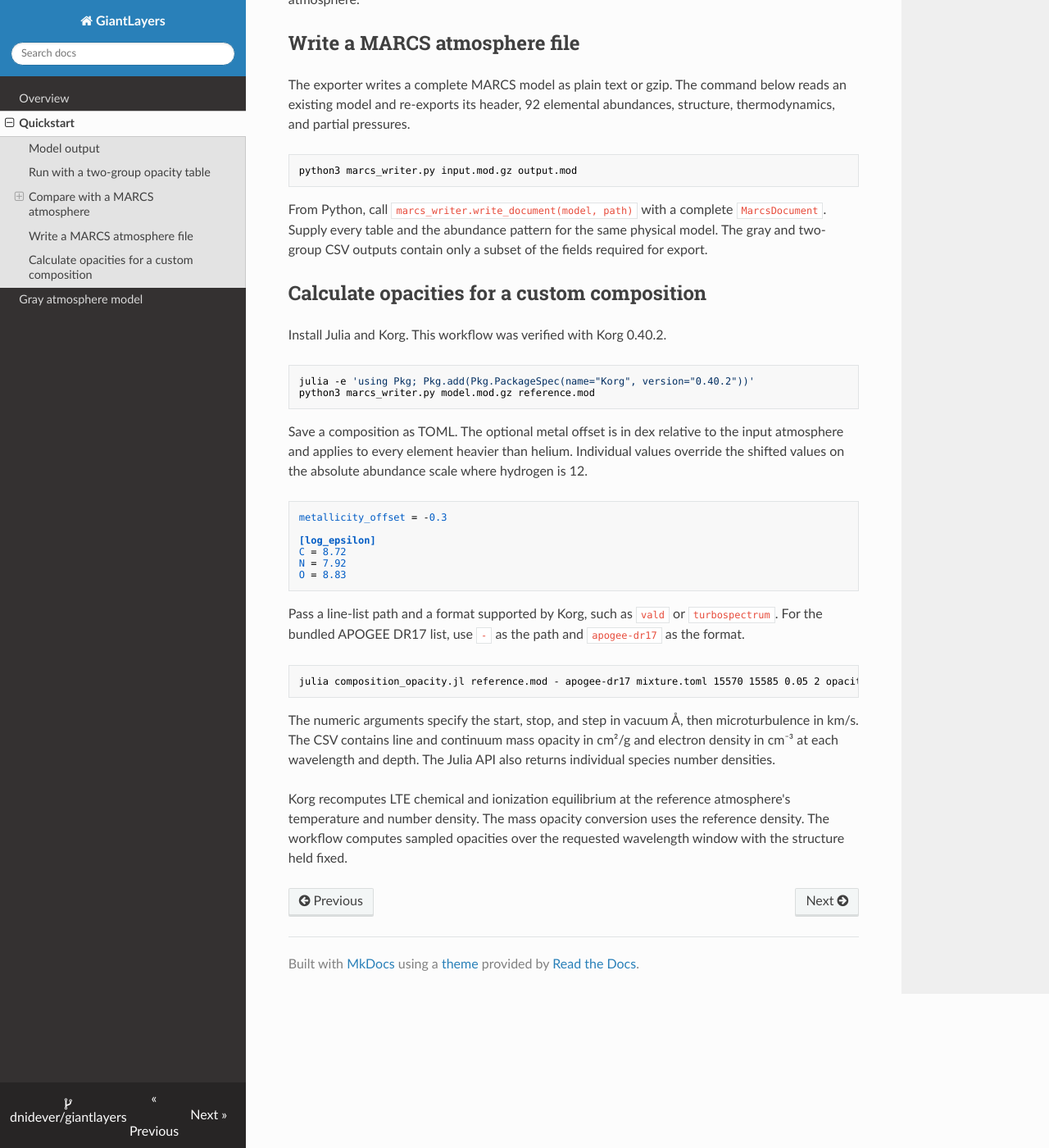
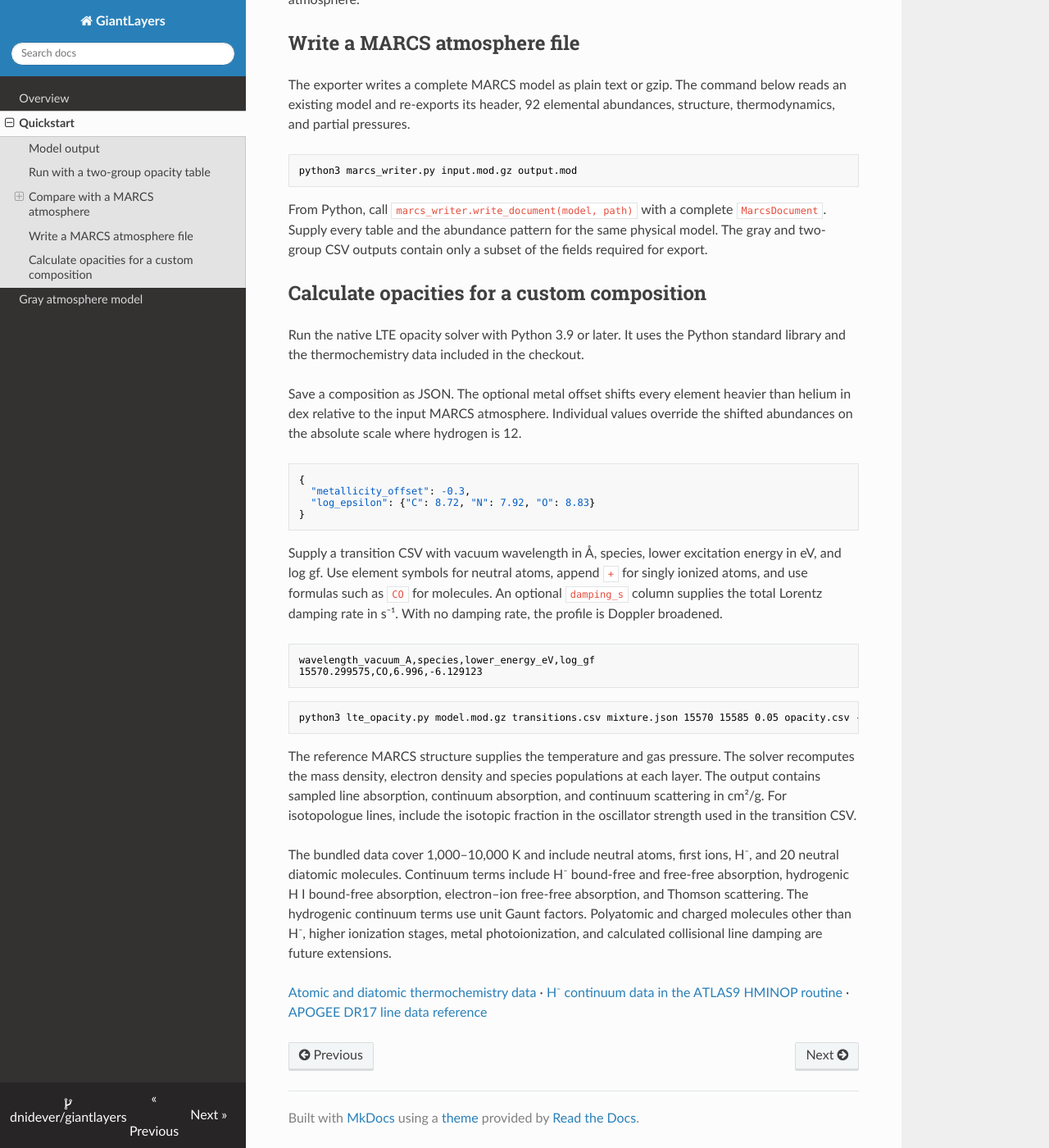
Before and after one commit to dnidever/giantlayers, an MkDocs documentation site: the page built from docs/quickstart.md, in a window 1280 px wide and 1400 px high, scrolled down 1935 px. Shown: the whole window at 82% size. Built offline with MkDocs 1.6.1, drawn with Linux system fonts in a browser that asks for light colours; nearby versions of some CDN libraries.

Commit message:
Document the dependency-free opacity workflow

````diff
--- a/docs/quickstart.md
+++ b/docs/quickstart.md
@@ -73,30 +73,30 @@ From Python, call `marcs_writer.write_document(model, path)` with a complete `Ma
 
 ## Calculate opacities for a custom composition
 
-Install Julia and Korg. This workflow was verified with Korg 0.40.2.
+Run the native LTE opacity solver with Python 3.9 or later. It uses the Python standard library and the thermochemistry data included in the checkout.
+
+Save a composition as JSON. The optional metal offset shifts every element heavier than helium in dex relative to the input MARCS atmosphere. Individual values override the shifted abundances on the absolute scale where hydrogen is 12.
+
+```json
+{
+  "metallicity_offset": -0.3,
+  "log_epsilon": {"C": 8.72, "N": 7.92, "O": 8.83}
+}
+```
+
+Supply a transition CSV with vacuum wavelength in Å, species, lower excitation energy in eV, and log gf. Use element symbols for neutral atoms, append `+` for singly ionized atoms, and use formulas such as `CO` for molecules. An optional `damping_s` column supplies the total Lorentz damping rate in s⁻¹. With no damping rate, the profile is Doppler broadened.
+
+```csv
+wavelength_vacuum_A,species,lower_energy_eV,log_gf
+15570.299575,CO,6.996,-6.129123
+```
 
 ```sh
-julia -e 'using Pkg; Pkg.add(Pkg.PackageSpec(name="Korg", version="0.40.2"))'
-python3 marcs_writer.py model.mod.gz reference.mod
+python3 lte_opacity.py model.mod.gz transitions.csv mixture.json 15570 15585 0.05 opacity.csv --vmic 2
 ```
 
-Save a composition as TOML. The optional metal offset is in dex relative to the input atmosphere and applies to every element heavier than helium. Individual values override the shifted values on the absolute abundance scale where hydrogen is 12.
+The reference MARCS structure supplies the temperature and gas pressure. The solver recomputes the mass density, electron density and species populations at each layer. The output contains sampled line absorption, continuum absorption, and continuum scattering in cm²/g. For isotopologue lines, include the isotopic fraction in the oscillator strength used in the transition CSV.
 
-```toml
-metallicity_offset = -0.3
+The bundled data cover 1,000–10,000 K and include neutral atoms, first ions, H⁻, and 20 neutral diatomic molecules. Continuum terms include H⁻ bound-free and free-free absorption, hydrogenic H I bound-free absorption, electron–ion free-free absorption, and Thomson scattering. The hydrogenic continuum terms use unit Gaunt factors. Polyatomic and charged molecules other than H⁻, higher ionization stages, metal photoionization, and calculated collisional line damping are future extensions.
 
-[log_epsilon]
-C = 8.72
-N = 7.92
-O = 8.83
-```
-
-Pass a line-list path and a format supported by Korg, such as `vald` or `turbospectrum`. For the bundled APOGEE DR17 list, use `-` as the path and `apogee-dr17` as the format.
-
-```sh
-julia composition_opacity.jl reference.mod - apogee-dr17 mixture.toml 15570 15585 0.05 2 opacity.csv
-```
-
-The numeric arguments specify the start, stop, and step in vacuum Å, then microturbulence in km/s. The CSV contains line and continuum mass opacity in cm²/g and electron density in cm⁻³ at each wavelength and depth. The Julia API also returns individual species number densities.
-
-Korg recomputes LTE chemical and ionization equilibrium at the reference atmosphere's temperature and number density. The mass opacity conversion uses the reference density. The workflow computes sampled opacities over the requested wavelength window with the structure held fixed.
+[Atomic and diatomic thermochemistry data](https://doi.org/10.1051/0004-6361/201526961) · [H⁻ continuum data in the ATLAS9 HMINOP routine](https://wwwuser.oats.inaf.it/fiorella.castelli/sources/atlas9g/atlas9mem.for) · [APOGEE DR17 line data reference](https://ui.adsabs.harvard.edu/abs/2021AJ....161..254S/abstract)
````
